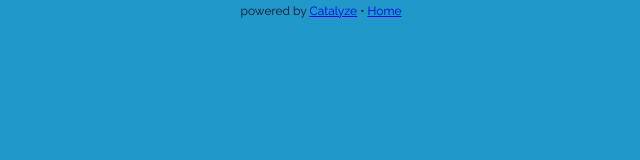
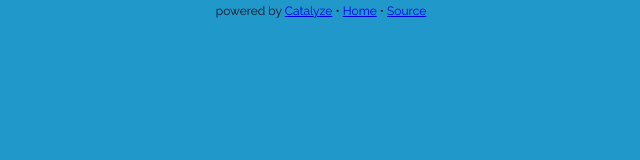
Before and after one commit to likeshumidity/PHQ9, a plain HTML site: page index.html in a window 1280 px wide. Shown: the full height of the page, 319-959 px from the left. Drawn offline with Linux system fonts and the light colour scheme; files whose address does not match are found by name.

Commit message:
added source link

```diff
--- a/index.html
+++ b/index.html
@@ -9,7 +9,11 @@
     </head>
     <body ng-app="depression-app">
         <div ng-view class="content"></div>
-        <footer>powered by <a href="https://catalyze.io/">Catalyze</a> &bull; <a href="/PHQ9/">Home</a></footer>
+        <footer>
+            powered by <a href="https://catalyze.io/">Catalyze</a>
+            &bull; <a href="/PHQ9/">Home</a>
+            &bull; <a href="https://github.com/catalyzeio/PHQ9/">Source</a>
+        </footer>
         <script src="./assets/bower_components/angular/angular.min.js"></script>
         <script src="./assets/bower_components/angular-route/angular-route.min.js"></script>
         <script src="./assets/bower_components/angular-cookies/angular-cookies.min.js"></script>
```
